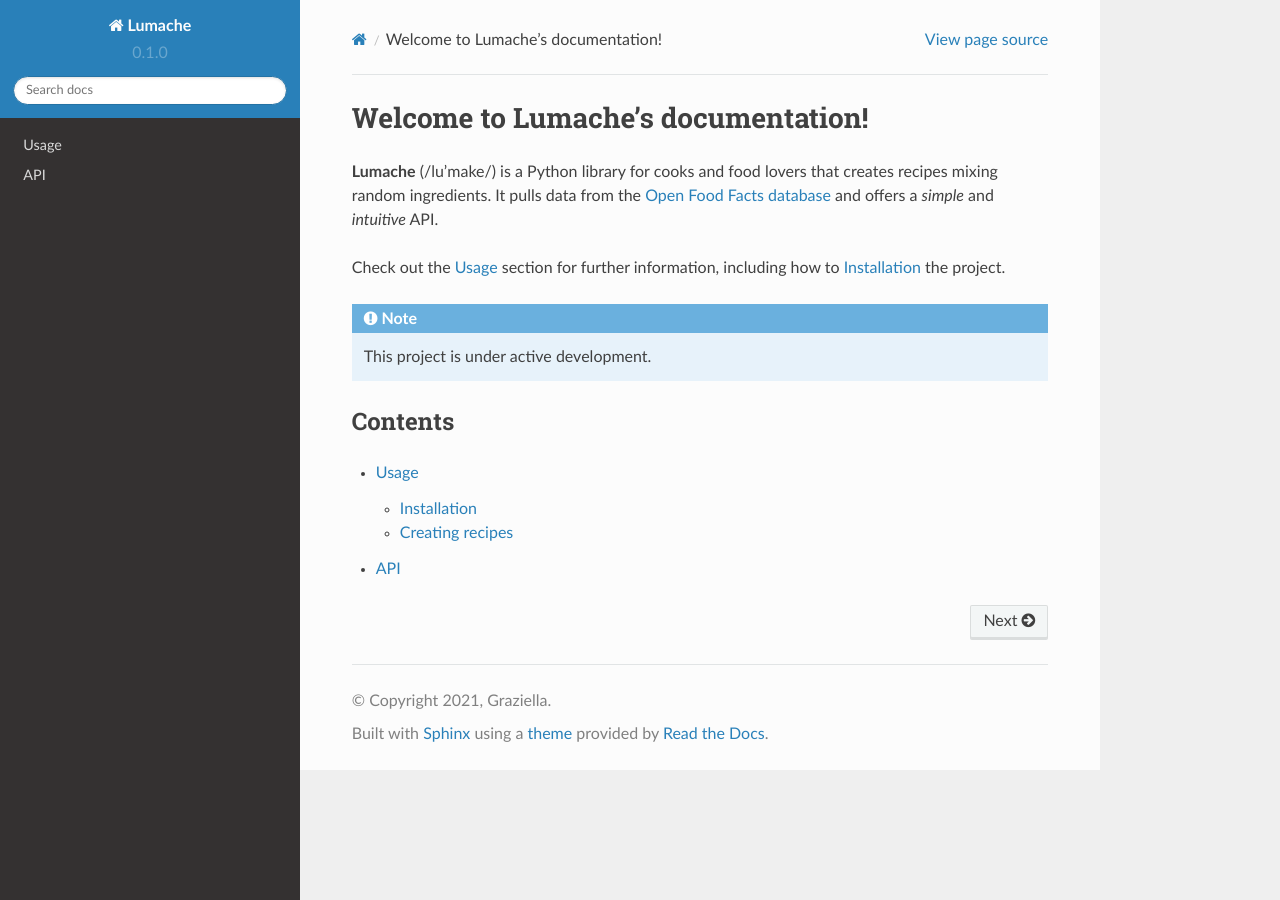
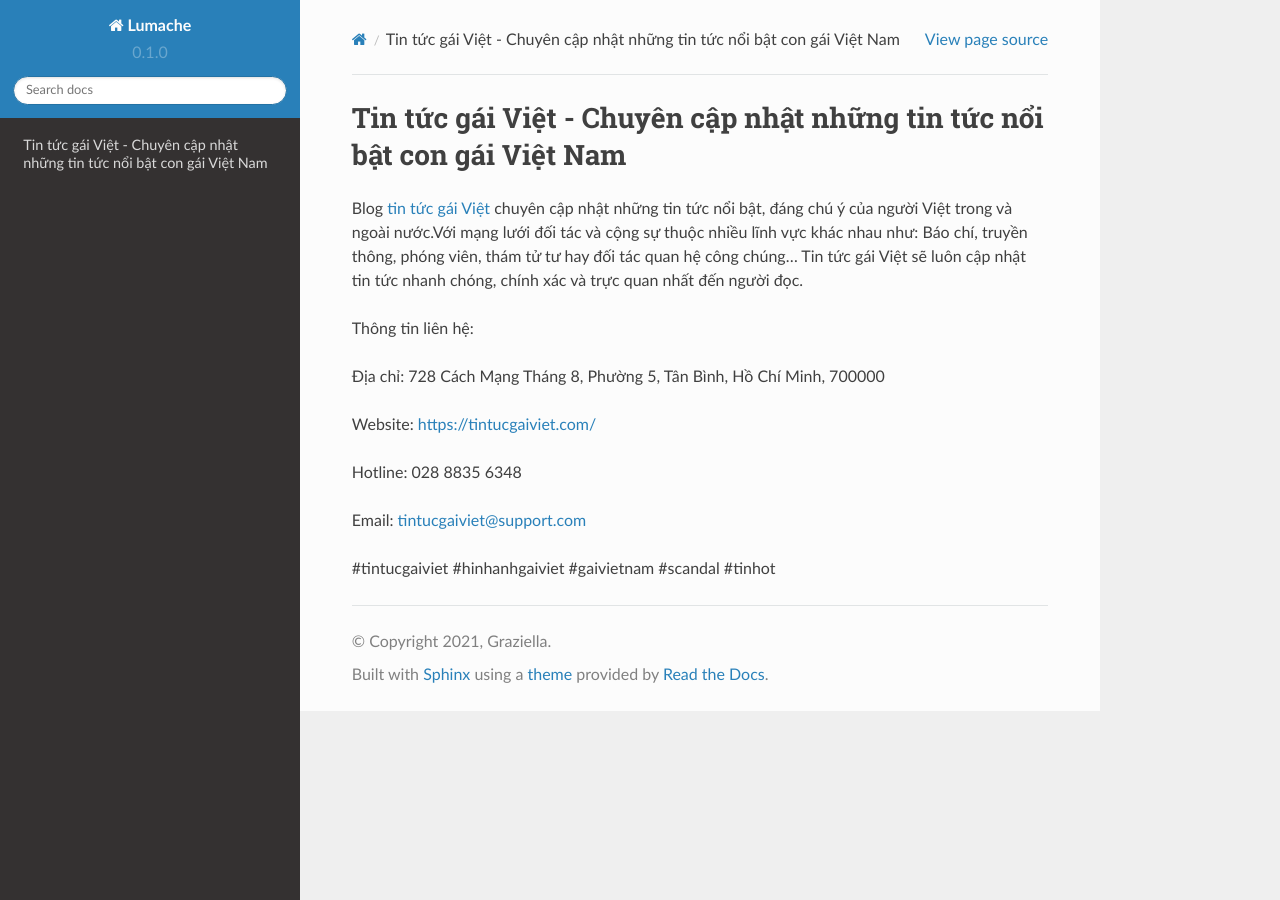
Before and after one commit to luongchanvien962/tintucgaiviet, a Sphinx documentation site: the page built from docs/source/index.rst, in a window 1280 px wide. Built offline with Sphinx 7.4.7 and the Read the Docs theme 2.0.0, drawn with Linux system fonts in a browser that asks for light colours.

Commit message:
Update index.rst

```diff
--- a/docs/source/index.rst
+++ b/docs/source/index.rst
@@ -1,22 +1,16 @@
-Welcome to Lumache's documentation!
+Tin tức gái Việt - Chuyên cập nhật những tin tức nổi bật con gái Việt Nam
 ===================================
 
-**Lumache** (/lu'make/) is a Python library for cooks and food lovers
-that creates recipes mixing random ingredients.
-It pulls data from the `Open Food Facts database <https://world.openfoodfacts.org/>`_
-and offers a *simple* and *intuitive* API.
+Blog `tin tức gái Việt <https://tintucgaiviet.com/>`_ chuyên cập nhật những tin tức nổi bật, đáng chú ý của người Việt trong và ngoài nước.Với mạng lưới đối tác và cộng sự thuộc nhiều  lĩnh vực khác nhau như: Báo chí, truyền thông, phóng viên, thám tử tư hay đối tác quan hệ công chúng… Tin tức gái Việt sẽ luôn cập nhật tin tức nhanh chóng, chính xác và trực quan nhất đến người đọc.
 
-Check out the :doc:`usage` section for further information, including
-how to :ref:`installation` the project.
+Thông tin liên hệ:
 
-.. note::
+Địa chỉ: 728 Cách Mạng Tháng 8, Phường 5, Tân Bình, Hồ Chí Minh, 700000
 
-   This project is under active development.
+Website: https://tintucgaiviet.com/
 
-Contents
---------
+Hotline: 028 8835  6348
 
-.. toctree::
+Email: tintucgaiviet@support.com
 
-   usage
-   api
+#tintucgaiviet #hinhanhgaiviet #gaivietnam #scandal #tinhot
```
